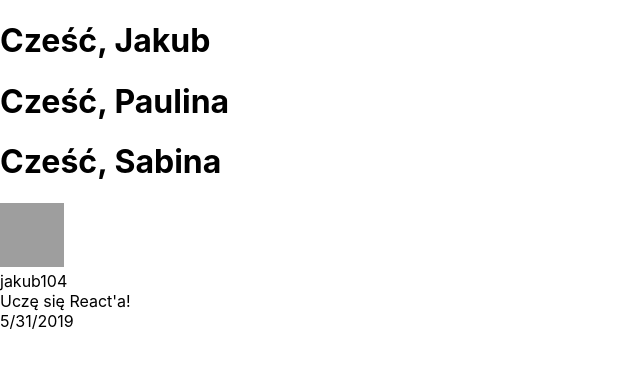
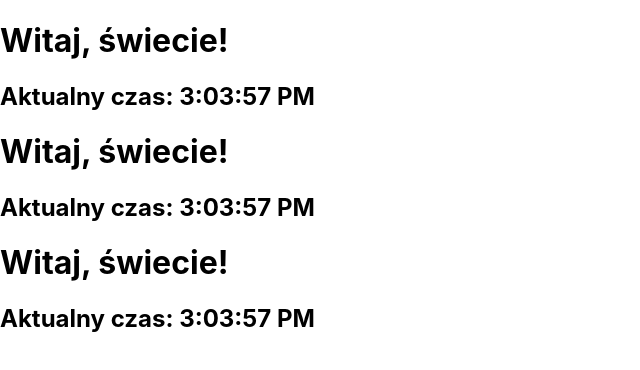
Before and after one commit to szulcus/react-dokumentacja, a React (Create React App) app: page / in a window 1280 px wide. Shown: the top 370 px of the page, without its empty margins (0-640 px from the left). Built offline with nearby package versions, Linux system fonts and the light colour scheme; grey boxes are pictures that could not be loaded.

Commit message:
5. State and Livecycle

```diff
--- a/src/App.js
+++ b/src/App.js
@@ -1,20 +1,14 @@
 import React from 'react';
-import Welcome from './components/Scripts/Welcome';
-import Comment, {comment} from './components/Scripts/Comment/Comment'
+import Clock from './components/Scripts/Clock/Clock'
 
 function App() {
-  return (
-    <>
-      <Welcome name="Jakub" />
-      <Welcome name="Paulina" />
-      <Welcome name="Sabina" />
-      <Comment
-        date={comment.date}
-        text={comment.text}
-        author={comment.author}
-      />
-    </>
-  );
+	return (
+		<>
+			<Clock />
+			<Clock />
+			<Clock />
+		</>
+	);
 }
 
 export default App;
--- /dev/null
+++ b/src/components/Scripts/Clock/Clock.js
@@ -0,0 +1,33 @@
+import React from 'react';
+
+class Clock extends React.Component {
+	constructor(props) {
+		super(props);
+		this.state = { date: new Date() };
+	}
+
+	componentDidMount() {
+		this.timerID = setInterval(() => this.tick(), 1000);
+	}
+
+	componentWillUnmount() {
+		clearInterval(this.timerID);
+	}
+
+	tick() {
+		this.setState({
+			date: new Date()
+		});
+	}
+
+	render() {
+		return (
+			<>
+				<h1>Witaj, świecie!</h1>
+				<h2>Aktualny czas: {this.state.date.toLocaleTimeString()}</h2>
+			</>
+		);
+	}
+}
+
+export default Clock;
--- a/src/index.js
+++ b/src/index.js
@@ -1,13 +1,12 @@
-import React from 'react';
-import ReactDOM from 'react-dom';
+import React from 'react'
+import ReactDOM from 'react-dom'
 import './index.css';
+import * as serviceWorker from './serviceWorker';
 import App from './App'
-import * as serviceWorker from './serviceWorker';
 
-
-
-const element = <App/>;
-
-ReactDOM.render(element , document.getElementById('root'));
+ReactDOM.render(
+	<App />,
+	document.getElementById('root')
+);
 
 serviceWorker.unregister();
```
Also changed, not shown: src/components/Scripts/Welcome/Welcome.js (renamed from src/components/Scripts/Welcome.js).
